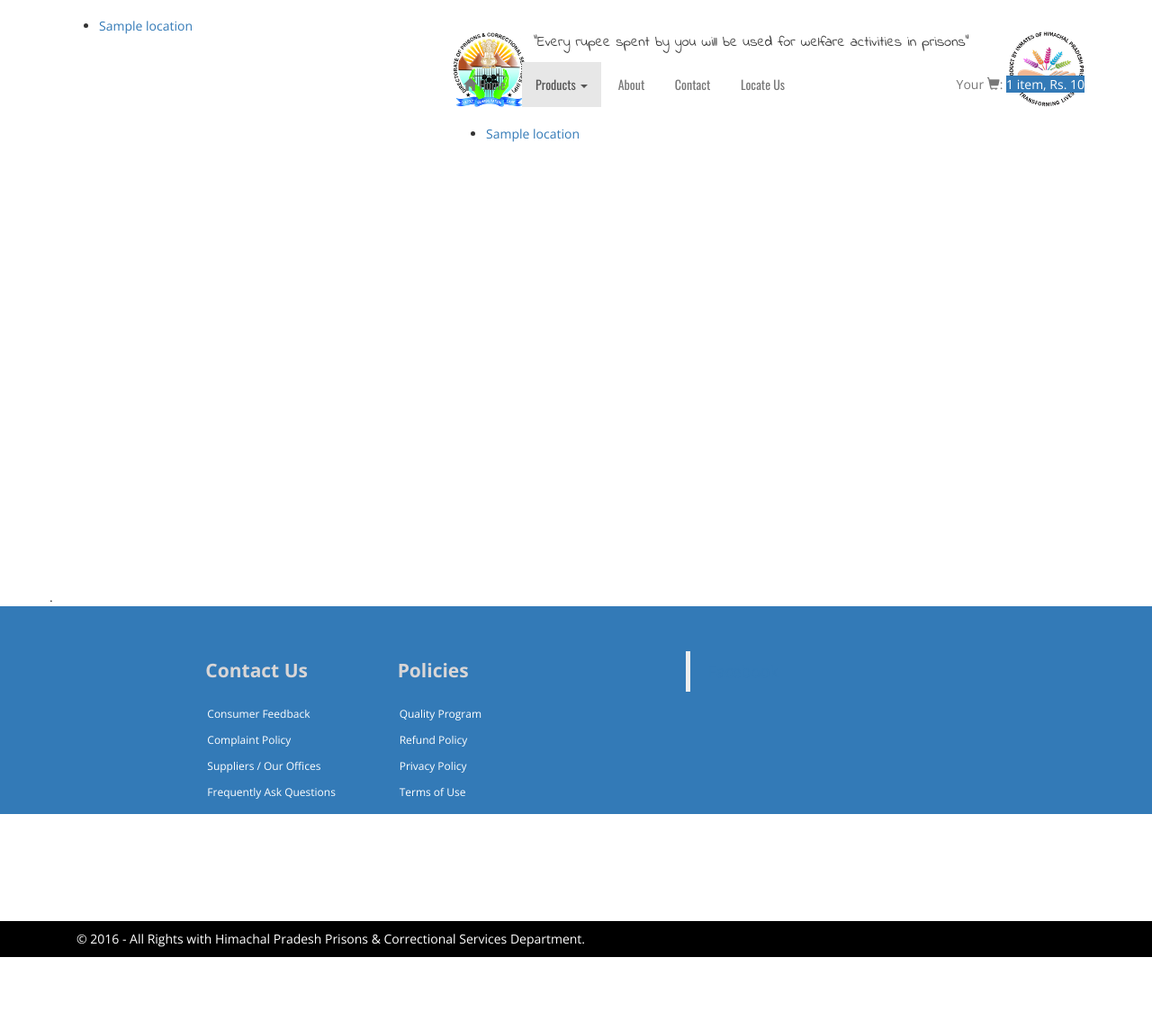
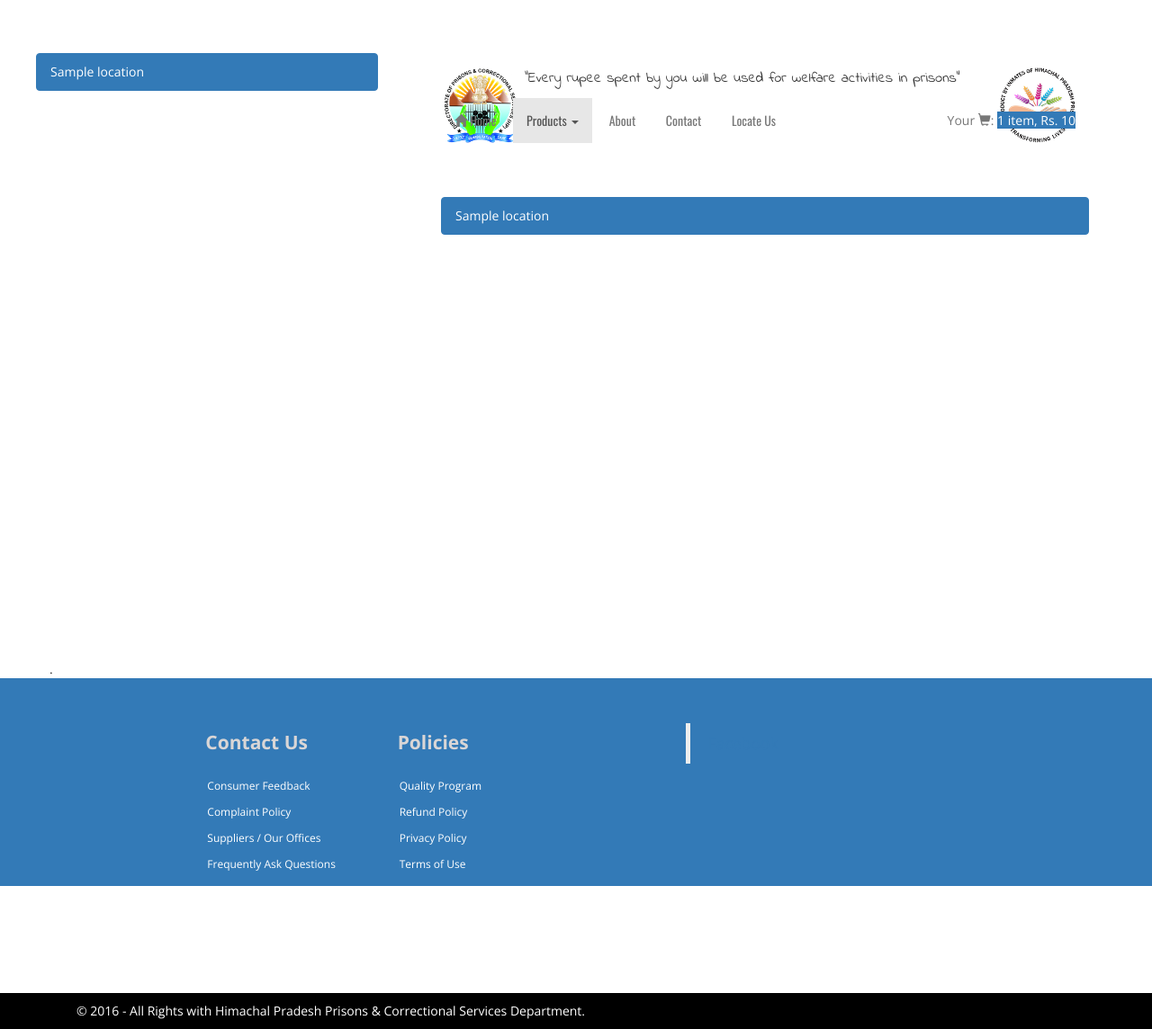
Before and after one commit to gauraviit1/myshop_aws, a Django app: template storemaps/templates/storemaps/maps.html in a window 1280 px wide. Shown: the part 101-1245 px from the top of the page at 90% size. Before the commit the page ends 1165 px from the top, so only its background shows below. Run offline with Django 3.2, Linux system fonts and the light colour scheme; the template is opened without the code that fills it: most values are stand-ins (such as "Sample title", 1, 10 or a date in 2020); parts of the project's set-up code (start-up, migrations or seed data) failed here and were passed over; some libraries are stand-ins or nearby versions; some web fonts are replaced.

Commit message:
made bootstrap panel for sidebar and completed js for maps

```diff
--- a/storemaps/static/js/url_getter.js
+++ b/storemaps/static/js/url_getter.js
@@ -7,5 +7,7 @@ $(document).ready(function(event){
 $('.sidebar').click(function(){
 	url = $(this).attr('data-url');
 	$('iframe[name="map"]').attr('src',url);
+	$('.sidebar').removeClass('active');
+	$(this).addClass('active');
 
 });
--- a/storemaps/templates/storemaps/maps.html
+++ b/storemaps/templates/storemaps/maps.html
@@ -1,16 +1,17 @@
 {% extends "shop/base.html" %}
 {% load static %}
 {% block carousel %}
-<div class="container">
+<div class="container-fluid" style="padding:40px;">
 	<div class="row">
-		<div class="col-md-4">
-			<ul>
+		<div class="col-md-4" style="z-index:0;">
+			<div class="list-group">
 				{% for location in maps_url %}
-					<li class="sidebar" id="sidebar{{forloop.counter}}" data-url="{{location.url}}">
-						<a href="#">{{ location.name }}</a>
-					</li>
+				  <a href="#" class="list-group-item {% if forloop.counter == 1%}active {% endif %} sidebar" id="sidebar{{forloop.counter}}"
+				  data-url="{{location.url}}">
+				    {{ location.name }}
+				  </a>
 				{% endfor %}
-			</ul>
+			</div>
 		</div>
 		<div class="col-md-8 text-center">
 			   <iframe name="map" src="" width="800" height="600" frameborder="0" style="border:0" allowfullscreen></iframe>
```
